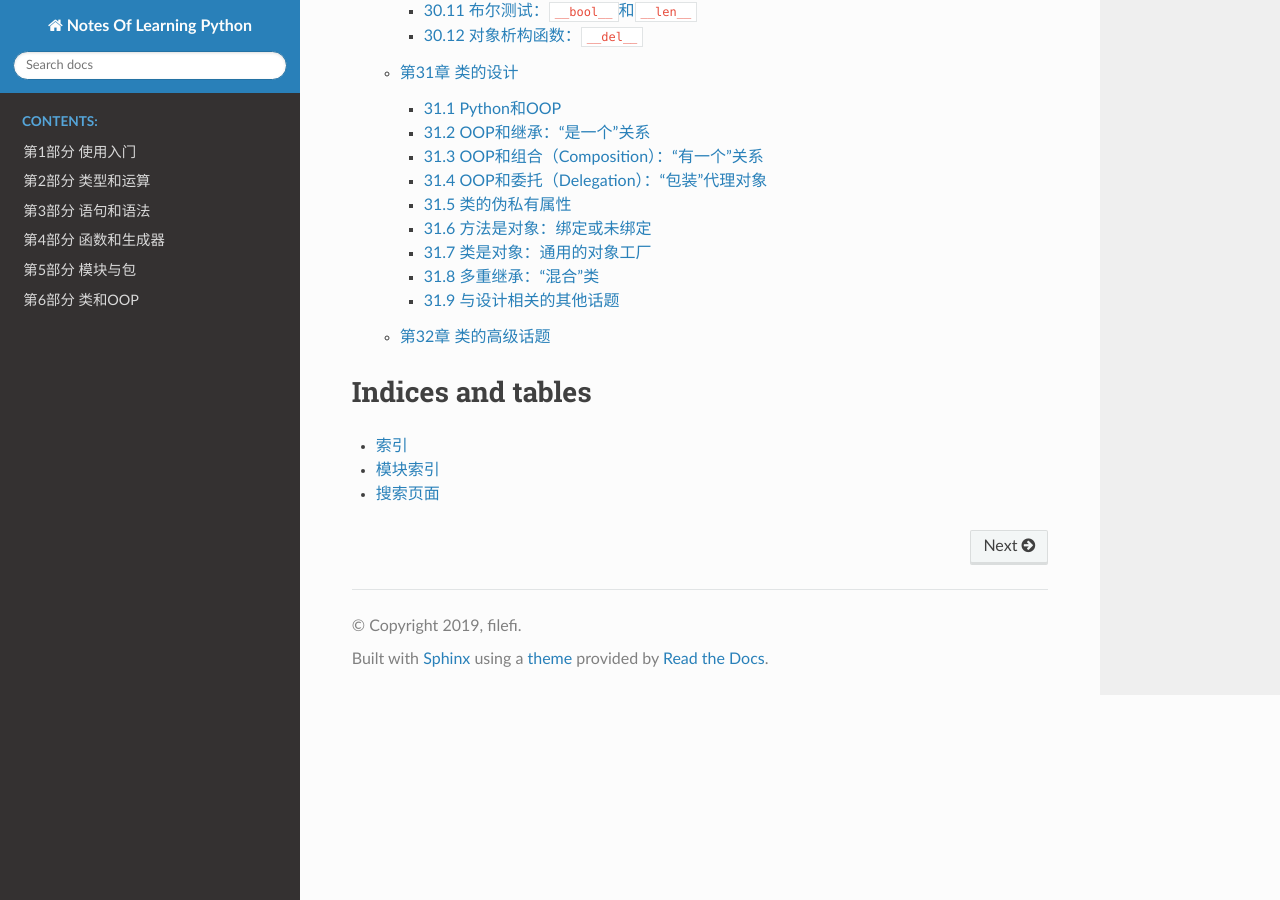
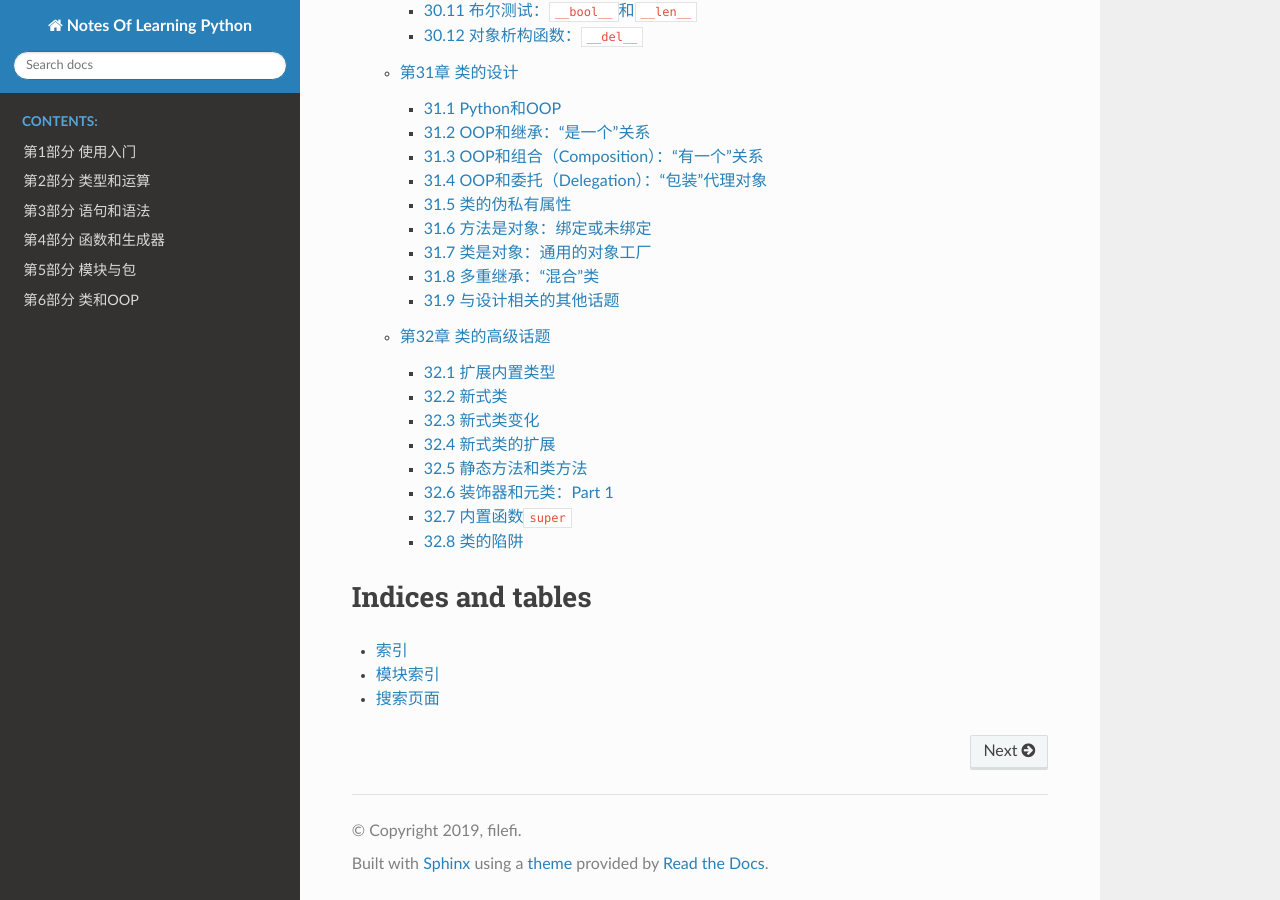
Before and after one commit to filefi/NotesOfLearningPython, a Sphinx documentation site: the page built from source/index.rst, in a window 1280 px wide and 900 px high, scrolled down 5455 px. Built offline with Sphinx 7.4.7 and the Read the Docs theme 2.0.0, drawn with Linux system fonts in a browser that asks for light colours; part of the change alters nothing that is shown.

````diff
--- a/source/Part_6_Classes_and_OOP.md
+++ b/source/Part_6_Classes_and_OOP.md
@@ -4126,3 +4126,184 @@ if __name__ == '__main__':
 
 
 ## 第32章 类的高级话题
+
+### 32.1 扩展内置类型
+
+除了实现新的种类的对象以外，类偶尔也用于扩展Python的内置类型的功能，从而支持更另类的数据结构。
+
+#### 通过嵌入扩展类型
+
+下例中，类`Set`包装了列表，并附加的集合运算。
+
+```python
+class Set:
+    def __init__(self, value = []): # Constructor
+        self.data = [] # Manages a list
+        self.concat(value)
+
+    def intersect(self, other): # other is any sequence
+        res = [] # self is the subject
+        for x in self.data:
+            if x in other: # Pick common items
+                res.append(x)
+        return Set(res) # Return a new Set
+
+    def union(self, other): # other is any sequence
+        res = self.data[:] # Copy of my list
+        for x in other: # Add items in other
+            if not x in res:
+                res.append(x)
+        return Set(res)
+
+    def concat(self, value): # value: list, Set...
+        for x in value: # Removes duplicates
+            if not x in self.data:
+                self.data.append(x)
+
+    def __len__(self): return len(self.data)                  # len(self), if self
+    def __getitem__(self, key): return self.data[key]         # self[i], self[i:j]
+    def __and__(self, other): return self.intersect(other)    # self & other
+    def __or__(self, other): return self.union(other)         # self | other
+    def __repr__(self): return 'Set:' + repr(self.data)       # print(self),...
+    def __iter__(self): return iter(self.data)                # for x in self,...
+```
+
+要使用这个类，我们传入列表，并创建实例，便可使用类的方法对传入列表进行操作：
+
+```python
+from setwrapper import Set
+x = Set([1, 3, 5, 7])
+print(x.union(Set([1, 4, 7]))) # prints Set:[1, 3, 5, 7, 4]
+print(x | Set([1, 4, 6])) # prints Set:[1, 3, 5, 7, 4, 6]
+```
+
+重载索引运算让类`Set`的实例可以充当真正的列表。
+
+#### 通过子类扩展类型
+
+从Python 2.2起，所有内置类型都能直接创建子类。这使我们可以通过用户定义的`class`语句，定制或扩展内置类型的行为。
+
+下例中，我们定制自己的列表子类，重载了索引运算方法`__getitem__`，把索引`1`到`N`映射为实际的`0`到`N-1`，使其偏移值从1开始，而不是默认的0：
+
+```python
+# typesubclass.py
+# Subclass built-in list type/class
+# Map 1..N to 0..N-1; call back to built-in version.
+class MyList(list):
+    def __getitem__(self, offset):
+        print('(indexing %s at %s)' % (self, offset))
+        return list.__getitem__(self, offset - 1)
+
+if __name__ == '__main__':
+    print(list('abc'))
+    x = MyList('abc')             # __init__ inherited from list
+    print(x)                      # __repr__ inherited from list
+
+    print(x[1])                   # MyList.__getitem__
+    print(x[3])                   # Customizes list superclass method
+
+    x.append('spam'); print(x)    # Attributes from list superclass
+    x.reverse(); print(x)
+```
+
+运行结果为：
+
+```python
+% python typesubclass.py
+['a', 'b', 'c']
+['a', 'b', 'c']
+(indexing ['a', 'b', 'c'] at 1)
+a
+(indexing ['a', 'b', 'c'] at 3)
+c
+['a', 'b', 'c', 'spam']
+['spam', 'c', 'b', 'a']
+```
+
+下面的类位于文件`setsubclass.py`内，通过继承`list`来扩展方法和运算符：
+
+```python
+from __future__ import print_function    # 2.X compatibility
+
+class Set(list):
+    def __init__(self, value = []):      # Constructor
+        list.__init__([])                # Customizes list
+        self.concat(value)               # Copies mutable defaults
+
+    def intersect(self, other):          # other is any sequence
+        res = []                         # self is the subject
+        for x in self:
+            if x in other:               # Pick common items
+                res.append(x)
+        return Set(res)                  # Return a new Set
+
+    def union(self, other):              # other is any sequence
+        res = Set(self)                  # Copy me and my list
+        res.concat(other)
+        return res
+
+    def concat(self, value):             # value: list, Set, etc.
+        for x in value:                  # Removes duplicates
+            if not x in self:
+                self.append(x)
+
+    def __and__(self, other): return self.intersect(other)
+    def __or__(self, other): return self.union(other)
+    def __repr__(self): return 'Set:' + list.__repr__(self)
+
+if __name__ == '__main__':
+    x = Set([1,3,5,7])
+    y = Set([2,1,4,5,6])
+    print(x, y, len(x))
+    print(x.intersect(y), y.union(x))
+    print(x & y, x | y)
+    x.reverse(); print(x)
+```
+
+测试代码运行结果：
+```python
+% python setsubclass.py
+Set:[1, 3, 5, 7] Set:[2, 1, 4, 5, 6] 4
+Set:[1, 5] Set:[2, 1, 4, 5, 6, 3, 7]
+Set:[1, 5] Set:[1, 3, 5, 7, 2, 4, 6]
+Set:[7, 5, 3, 1]
+```
+
+
+
+### 32.2 新式类
+
+自从Python 2.2起，Python引入新式（new-style）类。
+
+**对于Python 3.0来说，所有的类都是新式类，所有的类都继承自`object`，不管这种继承是显式的还是隐式的；并且，所有的对象都是`object`的实例。**
+
+**在Python 2.X中，类必须显式地继承自`object`（或其他内置类型）才被认为是新式的，并以此来获得所有新式的行为。没有显式继承自`object`的类是经典（classic）类。**
+
+### 32.3 新式类变化
+
+新式类在几个方面不同于经典类：
+
+- 类和类型合并：现在类型就是类。
+
+- 继承搜索顺序：多继承的钻石模式有一种略微不同的搜索顺序，总体而言，它们可能先横向搜索在纵向搜索，并且先广度优先搜索，再深度优先搜索。
+
+- 针对内置函数的属性获取
+
+- 新的高级功能
+
+
+
+
+### 32.4 新式类的扩展
+
+
+### 32.5 静态方法和类方法
+
+
+### 32.6 装饰器和元类：Part 1
+
+
+### 32.7 内置函数`super`
+
+
+### 32.8 类的陷阱
````
